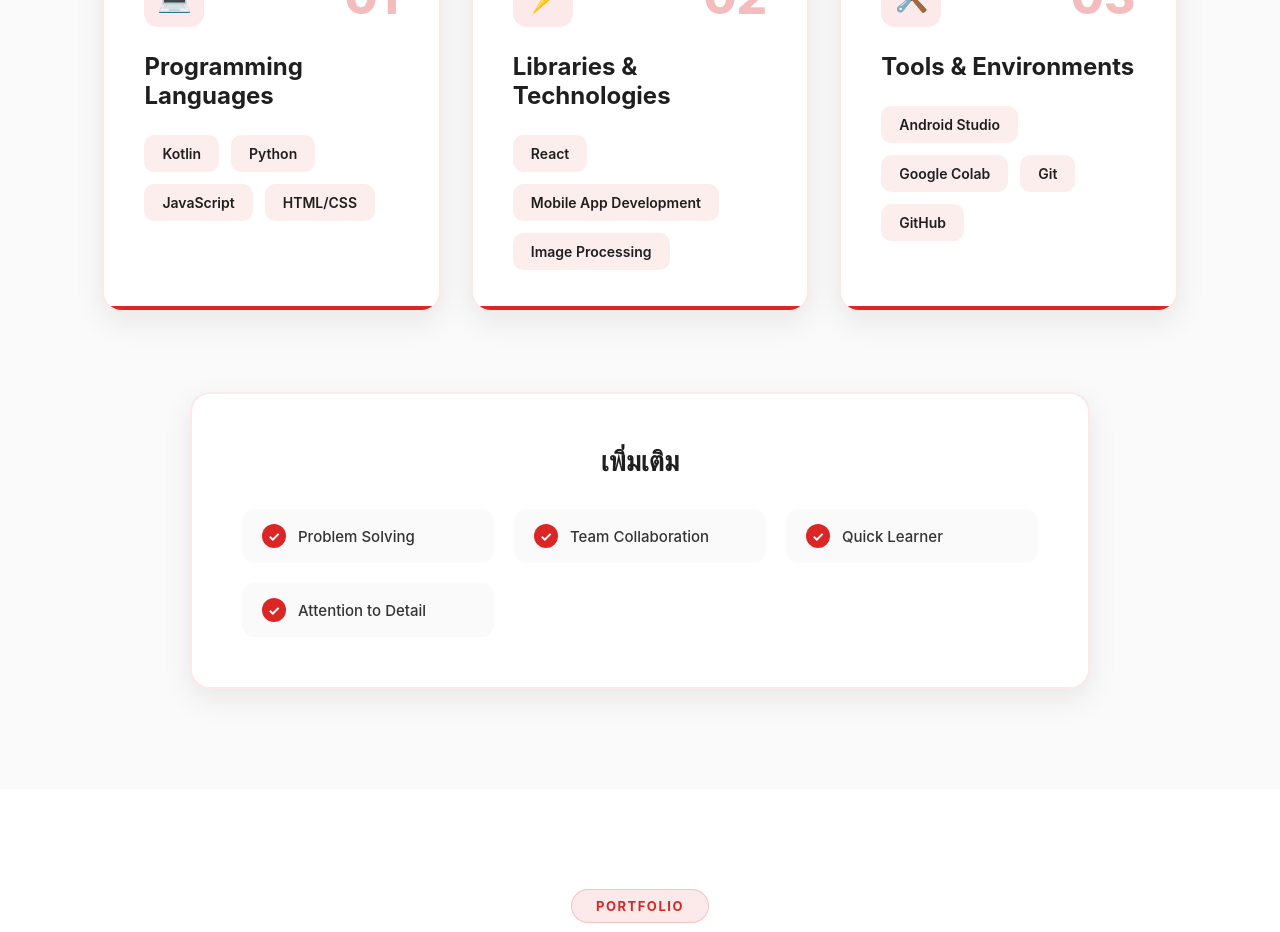
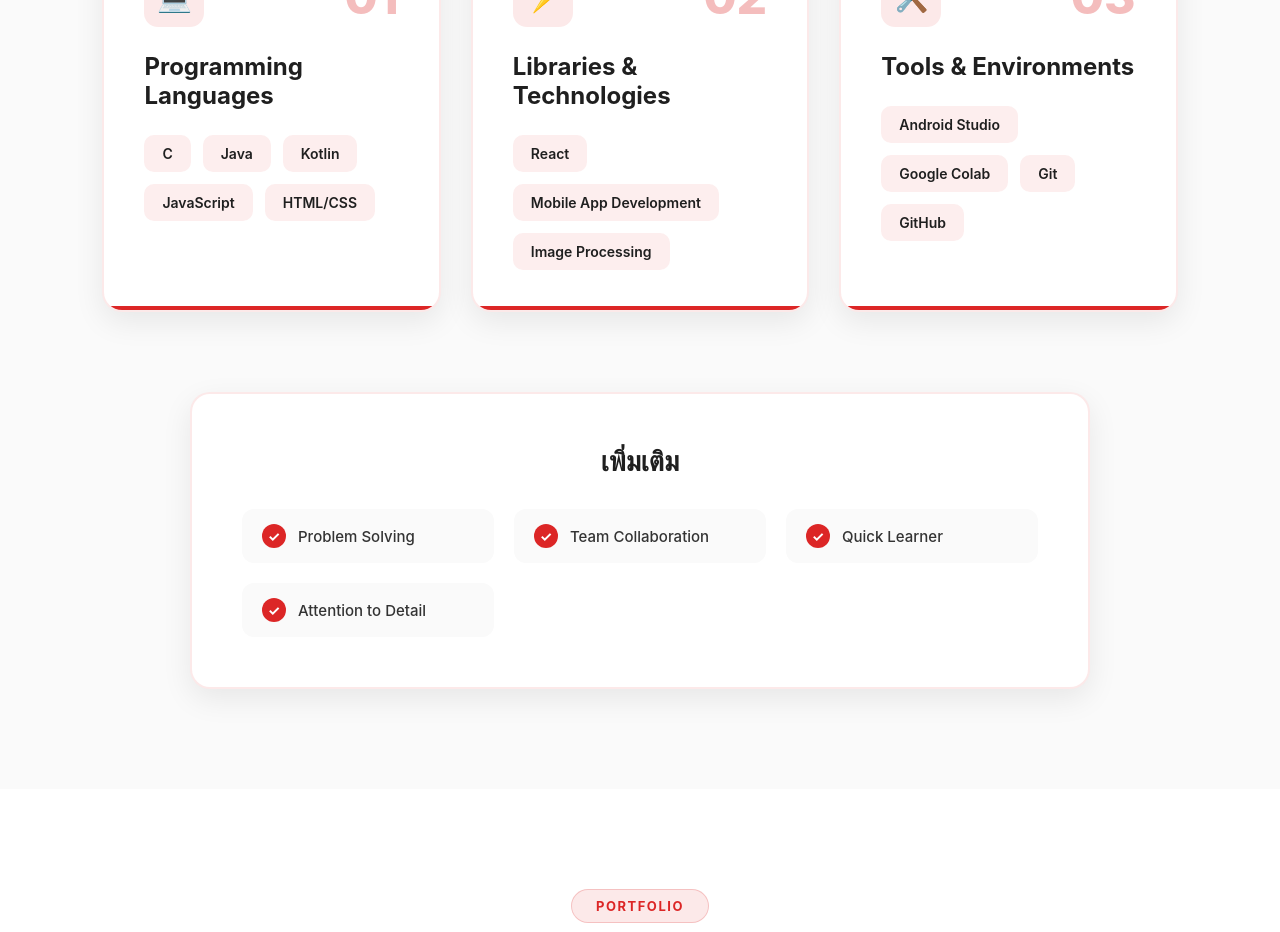
Before and after one commit to DeMoNiX204/My-Portfolio, a React (Create React App) app: page / in a window 1280 px wide. Shown: the part 1160-2092 px from the top of the page. Built offline with nearby package versions, Linux system fonts and the light colour scheme.

Commit message:
Fix skill

```diff
--- a/src/components/Skills.js
+++ b/src/components/Skills.js
@@ -5,7 +5,7 @@ function Skills() {
         {
             title: "Programming Languages",
             icon: "💻",
-            skills: ["Kotlin", "Python", "JavaScript", "HTML/CSS"],
+            skills: ["C","Java","Kotlin", "JavaScript", "HTML/CSS"],
             numberColor: "rgba(220, 38, 38, 0.30)" // 30% opacity - เห็นชัดที่สุด
         },
         {
```
